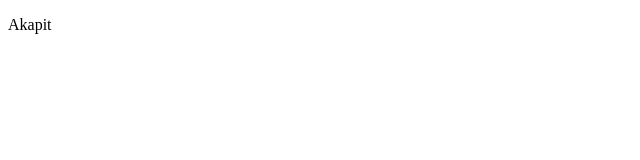
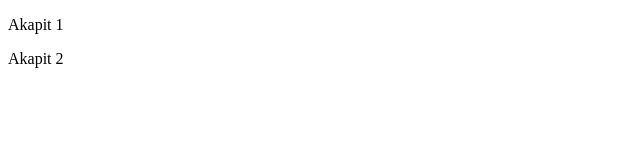
Before and after one commit to krawj/krawj.github.io, a plain HTML site: page index.html in a window 1280 px wide. Shown: the full height of the page, 0-640 px from the left. Drawn offline with Linux system fonts and the light colour scheme.

Commit message:
Added a second paragraph to index.html on alpha-version

```diff
--- a/index.html
+++ b/index.html
@@ -8,7 +8,8 @@
 </head>
 <body>
 
-    <p>Akapit</p>
+    <p>Akapit 1</p>
+    <p>Akapit 2</p>
 
 </body>
 </html>
```
